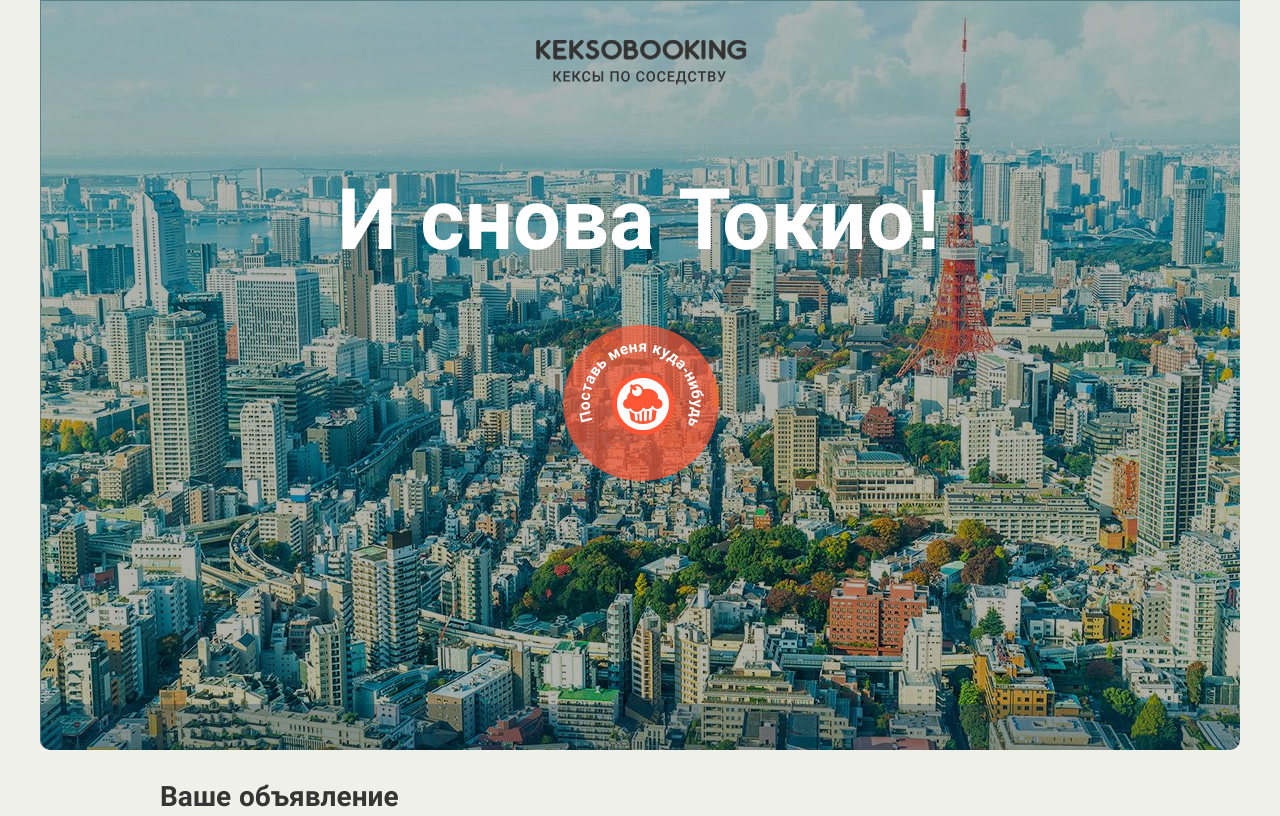
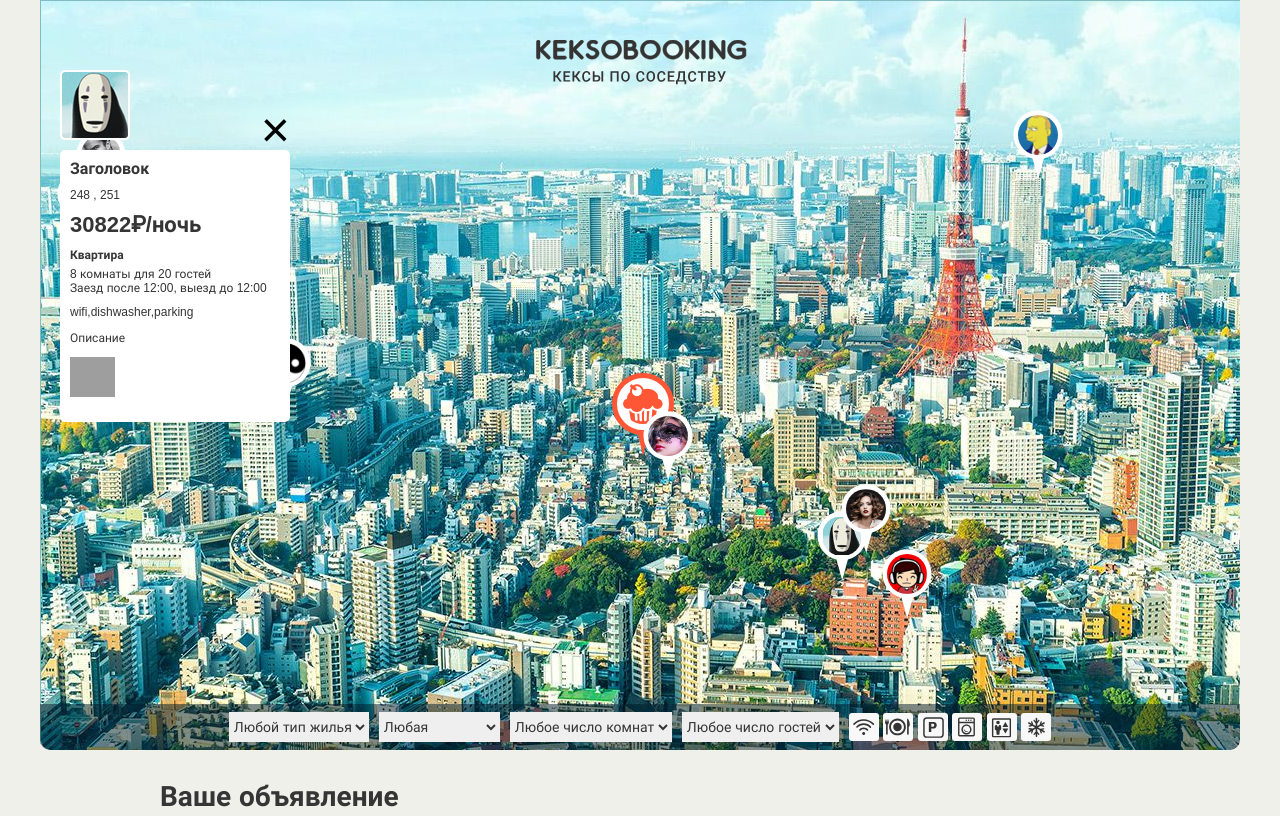
Before and after one commit to Svetlana-Orlova/1463321-keksobooking-21, a website: page index.html in a window 1280 px wide. Shown: the top 816 px of the page. Drawn offline with Linux system fonts and the light colour scheme; grey boxes are pictures that could not be loaded.

Commit message:
Дополнения ко второму заданию.

```diff
--- a/index.html
+++ b/index.html
@@ -248,5 +248,6 @@
     </div>
   </template>
 
+  <script src="js/main.js"></script>
 </body>
 </html>
--- a/js/main.js
+++ b/js/main.js
@@ -0,0 +1,119 @@
+'use strict';
+
+const PIN_WIDTH = 50;
+const PIN_HEIGHT = 70;
+const MIN_Y = 130;
+const MAX_Y = 630;
+const QUANTITY = 8;
+const TYPES = [`palace`, `flat`, `house`, `bungalow`];
+const CHECKINS = [`12:00`, `13:00`, `14:00`];
+const CHECKOUT = [`12:00`, `13:00`, `14:00`];
+const FEATURES = [`wifi`, `dishwasher`, `parking`, `washer`, `elevator`, `conditioner`];
+const PHOTOS = [`http://o0.github.io/assets/images/tokyo/hotel1.jpg`, `http://o0.github.io/assets/images/tokyo/hotel2.jpg`, `http://o0.github.io/assets/images/tokyo/hotel3.jpg`];
+const map = document.querySelector(`.map`);
+const mapWidth = document.querySelector(`.map`).clientWidth;
+const pinTemplate = document.querySelector(`#pin`).content.querySelector(`.map__pin`);
+const containerPinTemplate = document.querySelector(`.map__pins`);
+const filtersContainer = map.querySelector(`.map__filters-container`);
+const cardTemplate = document.querySelector(`#card`).content.querySelector(`.map__card`);
+const photoTemplate = document.querySelector(`#card`).content.querySelector(`.popup__photo`);
+const OFFER_TYPES = {
+  flat: `Квартира`,
+  house: `Дом`,
+  palace: `Дворец`,
+  bungalow: `Бунгало`
+};
+
+function getArrayOfAds() {
+  function getRandom(min, max) {
+    min = Math.ceil(min);
+    max = Math.floor(max);
+    return Math.floor(Math.random() * (max - min + 1)) + min;
+  }
+
+  function getRandomElement(list) {
+    let randomElement = list[Math.floor(Math.random() * list.length)];
+    return randomElement;
+  }
+
+  let arrayOfAds = [];
+  for (let i = 0; i < QUANTITY; i++) {
+    let ad = {author: {}, offer: {}, location: {}};
+    ad.author.avatar = `img/avatars/user` + `0` + (i + 1) + `.png`;
+    ad.offer.title = `Заголовок`;
+    ad.offer.address = getRandom(0, mapWidth) + ` , ` + getRandom(MIN_Y, MAX_Y);
+    ad.offer.price = getRandom(500, 50000);
+    ad.offer.type = getRandomElement(TYPES);
+    ad.offer.rooms = getRandom(0, 10);
+    ad.offer.guests = getRandom(1, 100);
+    ad.offer.checkin = getRandomElement(CHECKINS);
+    ad.offer.checkout = getRandomElement(CHECKOUT);
+    ad.offer.features = FEATURES.slice(0, getRandom(1, FEATURES.length));
+    ad.offer.description = `Описание`;
+    ad.offer.photos = PHOTOS.slice(0, getRandom(1, PHOTOS.length));
+    ad.location.x = getRandom(0, mapWidth);
+    ad.location.y = getRandom(MIN_Y, MAX_Y);
+
+    arrayOfAds.push(ad);
+  }
+  return arrayOfAds;
+}
+
+function insertPins(ads) {
+
+  function createPin(ad) {
+    const pinElement = pinTemplate.cloneNode(true);
+    pinElement.querySelector(`img`).src = ad.author.avatar;
+    pinElement.querySelector(`img`).alt = ad.offer.title;
+    pinElement.style = `left:` + (ad.location.x - PIN_WIDTH / 2) + `px;` + `top:` + (ad.location.y - PIN_HEIGHT) + `px;`;
+    return pinElement;
+  }
+
+  let pins = document.createDocumentFragment();
+
+  for (let i = 0; i < ads.length; i++) {
+    const pin = createPin(ads[i]);
+    pins.appendChild(pin);
+  }
+  containerPinTemplate.appendChild(pins);
+}
+
+function insertCard(cardInfo) {
+
+  function createCardImages(photos) {
+    let fragment = document.createDocumentFragment();
+
+    for (let i = 0; i < photos.length; i++) {
+      let imgTemplate = photoTemplate.cloneNode(true);
+      imgTemplate.src = photos[i];
+      fragment.appendChild(imgTemplate);
+    }
+    return fragment;
+  }
+
+  function createCard(ad) {
+    let cardElement = cardTemplate.cloneNode(true);
+    const photoElement = cardElement.querySelector(`.popup__photos`).querySelector(`.popup__photo`);
+
+    cardElement.querySelector(`.popup__photos`).removeChild(photoElement);
+    cardElement.querySelector(`.popup__title`).textContent = ad.offer.title;
+    cardElement.querySelector(`.popup__text--address`).textContent = ad.offer.address;
+    cardElement.querySelector(`.popup__text--price`).textContent = ad.offer.price + `₽/ночь`;
+    cardElement.querySelector(`.popup__text--capacity`).textContent = ad.offer.rooms + ` комнаты для ` + ad.offer.guests + ` гостей`;
+    cardElement.querySelector(`.popup__text--time`).textContent = `Заезд после ` + ad.offer.checkin + `, выезд до ` + ad.offer.checkout;
+    cardElement.querySelector(`.popup__features`).textContent = ad.offer.features;
+    cardElement.querySelector(`.popup__description`).textContent = ad.offer.description;
+    cardElement.querySelector(`.popup__avatar`).src = ad.author.avatar;
+    cardElement.querySelector(`.popup__type`).textContent = OFFER_TYPES[ad.offer.type];
+    cardElement.querySelector(`.popup__photos`).appendChild(createCardImages(ad.offer.photos));
+
+    return cardElement;
+  }
+  const card = createCard(cardInfo);
+  map.insertBefore(card, filtersContainer);
+}
+
+const listOfAds = getArrayOfAds();
+insertPins(listOfAds);
+insertCard(listOfAds[0]);
+map.classList.remove(`map--faded`);
```
Also changed, not shown: Readme.md.
